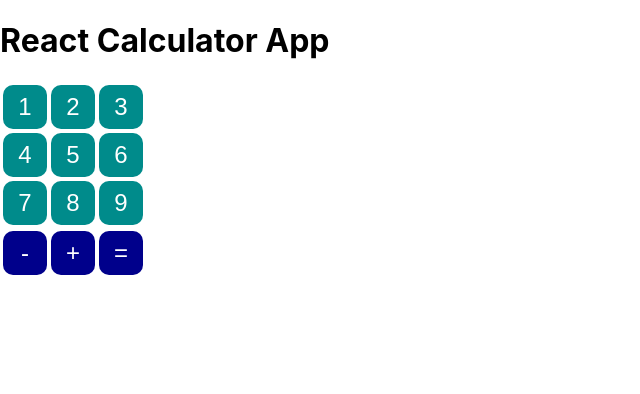
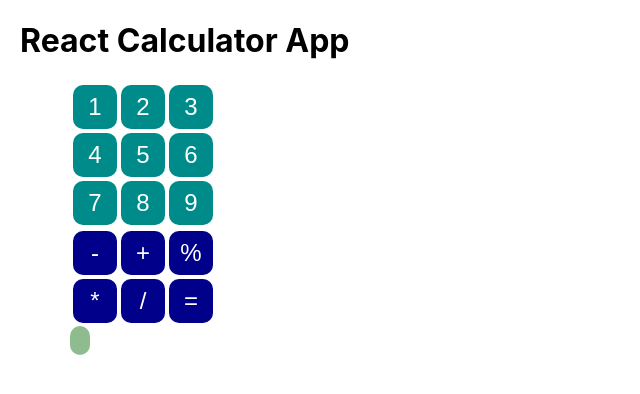
Before and after one commit to CiscoCodex/React-Calculator, a React (Create React App) app: page / in a window 1280 px wide. Shown: the top 394 px of the page, without its empty margins (0-640 px from the left). Built offline with nearby package versions, Linux system fonts and the light colour scheme.

Commit message:
Solution formatting, added more operators, began supporting key presses
Added more formatting for readability
Added multiplication, division, modulus
Added number key press listener

```diff
--- a/src/index.css
+++ b/src/index.css
@@ -1,5 +1,6 @@
 body {
   margin: 0;
+  padding-left: 20px;
   font-family: -apple-system, BlinkMacSystemFont, 'Segoe UI', 'Roboto', 'Oxygen',
     'Ubuntu', 'Cantarell', 'Fira Sans', 'Droid Sans', 'Helvetica Neue',
     sans-serif;
@@ -10,6 +11,10 @@ body {
 code {
   font-family: source-code-pro, Menlo, Monaco, Consolas, 'Courier New',
     monospace;
+}
+
+.calculator-body {
+  padding-left: 50px;
 }
 
 .button-number {
@@ -35,6 +40,11 @@ code {
 }
 
 .solution {
+  padding-left: 10px;
+  padding-right: 10px;
+  color: green;
+  background-color: darkseagreen;
+  border-radius: 10px;
   text-align: center;
   display: inline;
   font-size: x-large;
--- a/src/index.js
+++ b/src/index.js
@@ -28,6 +28,11 @@ class Calculate extends React.Component {
           <tr>
           <td>{this.renderOperator("-")}</td>
           <td>{this.renderOperator("+")}</td>
+          <td>{this.renderOperator("%")}</td>
+          </tr>
+          <tr>
+          <td>{this.renderOperator("*")}</td>
+          <td>{this.renderOperator("/")}</td>
           <td>{this.renderOperator("=")}</td>
           </tr>
         </table>
@@ -85,6 +90,7 @@ class Calculator extends React.Component {
 
   constructor(props) {
     super(props);
+    this.keyDownFunction = this.keyDownFunction.bind(this);
     this.state = {
       input: "",
       firstOperand: null,
@@ -92,13 +98,37 @@ class Calculator extends React.Component {
       operator: ""
     }
   }
+
+  keyDownFunction(event) {
+    var number = event.keyCode - 48;
+    if (number >= 0 && number <= 9) {
+      this.setState({ input: this.state.input.concat(number)});
+    }
+  }
+
+  componentDidMount() {
+    document.addEventListener("keydown", this.keyDownFunction, false);
+  }
+  componentWillUnmount() {
+    document.removeEventListener("keydown", this.keyDownFunction, false);
+  }
+
   calculateResult(firstOperand, operator, secondOperand) {
     switch(operator) {
       case "+":
         return parseInt(firstOperand) + parseInt(secondOperand);
         break;
       case "-":
-        return parseInt(firstOperand) - parseInt(secondOperand);;
+        return parseInt(firstOperand) - parseInt(secondOperand);
+        break;
+      case "*":
+        return parseInt(firstOperand) * parseInt(secondOperand);
+        break;
+      case "/":
+        return parseInt(firstOperand) / parseInt(secondOperand);
+        break;
+      case "%":
+        return parseInt(firstOperand) % parseInt(secondOperand);
         break;
     }
     return operator;
@@ -121,10 +151,10 @@ class Calculator extends React.Component {
       });
     }
     else {
-      let output = this.state.firstOperand + this.state.operator + this.state.input + "=" +
+      let output = this.state.firstOperand + " " + this.state.operator + " " + this.state.input + " = " +
       this.calculateResult(this.state.firstOperand, this.state.operator, this.state.input);
       this.setState({
-        solution: output,//this.calculateResult(this.state.firstOperand, this.state.operator, this.state.input),
+        solution: output,
         input: "",
         firstOperand: null
       });
@@ -137,6 +167,7 @@ class Calculator extends React.Component {
         <div>
           <h1>React Calculator App</h1>
         </div>
+        <div className="calculator-body">
           <div>
           <Number onClick={i => this.handleNumberClick(i)}/>
           </div>
@@ -146,6 +177,7 @@ class Calculator extends React.Component {
           <div className="solution">
             {this.state.input}
             {this.state.solution}
+          </div>
         </div>
       </div>
     );
```
Lines whose indentation alone changed are shown as unchanged.
